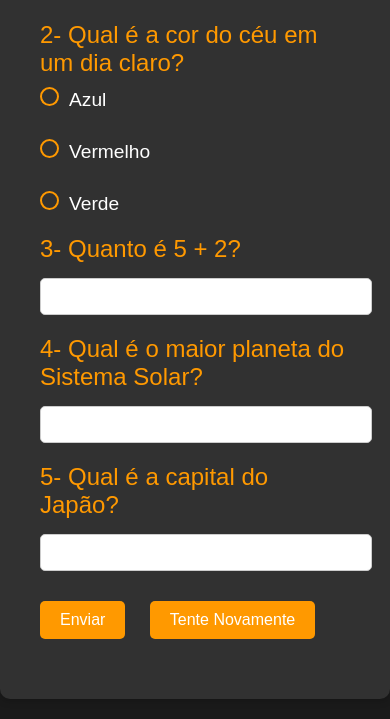
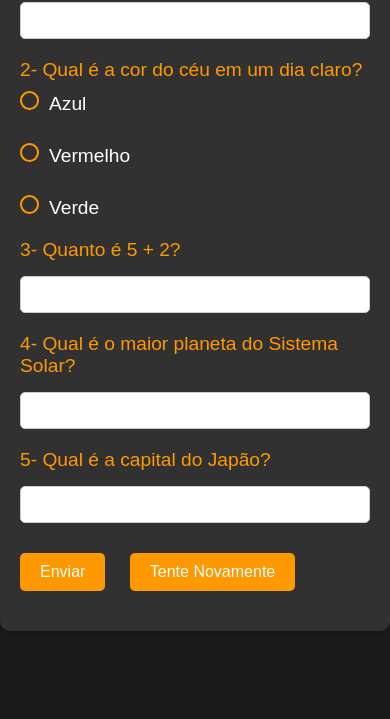
Before and after one commit to adriele-queiroz/Quiz-StackX, a plain HTML site: page index.html in a window 390 px wide. Shown: the part 153-872 px from the top of the page. After the commit the page ends 844 px from the top, so only its background shows below. Drawn offline with Linux system fonts and the light colour scheme.

Commit message:
Add files via upload

```diff
--- a/style.css
+++ b/style.css
@@ -93,3 +93,18 @@ button:hover {
     font-weight: bold;
     margin-top: 20px;
 }
+
+@media screen and (max-width: 600px) {
+    form {
+        padding: 20px; /* Reduz o preenchimento do formulário */
+    }
+
+    .ask {
+        font-size: 1.2rem; /* Reduz o tamanho da fonte das perguntas */
+    }
+
+    input[type="text"],
+    input[type="number"] {
+        width: calc(100% - 22px); /* Ajusta a largura dos inputs */
+    }
+}
```
